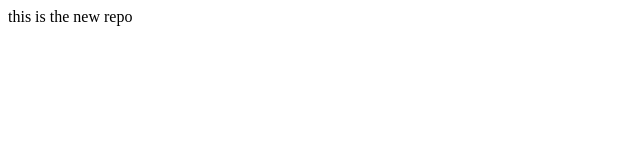
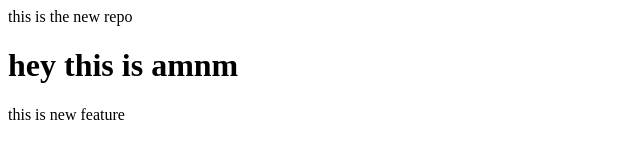
Before and after one commit to amanraghuwanshi018/localrepo, a plain HTML site: page index.html in a window 1280 px wide. Shown: the whole page, without its empty margins (0-640 px from the left). Drawn offline with Linux system fonts and the light colour scheme.

Commit message:
add new feature

```diff
--- a/index.html
+++ b/index.html
@@ -1 +1,3 @@
 <p>this is the new repo</p>
+<h1>hey this is amnm</h1>
+<p> this is new feature </p>
```
